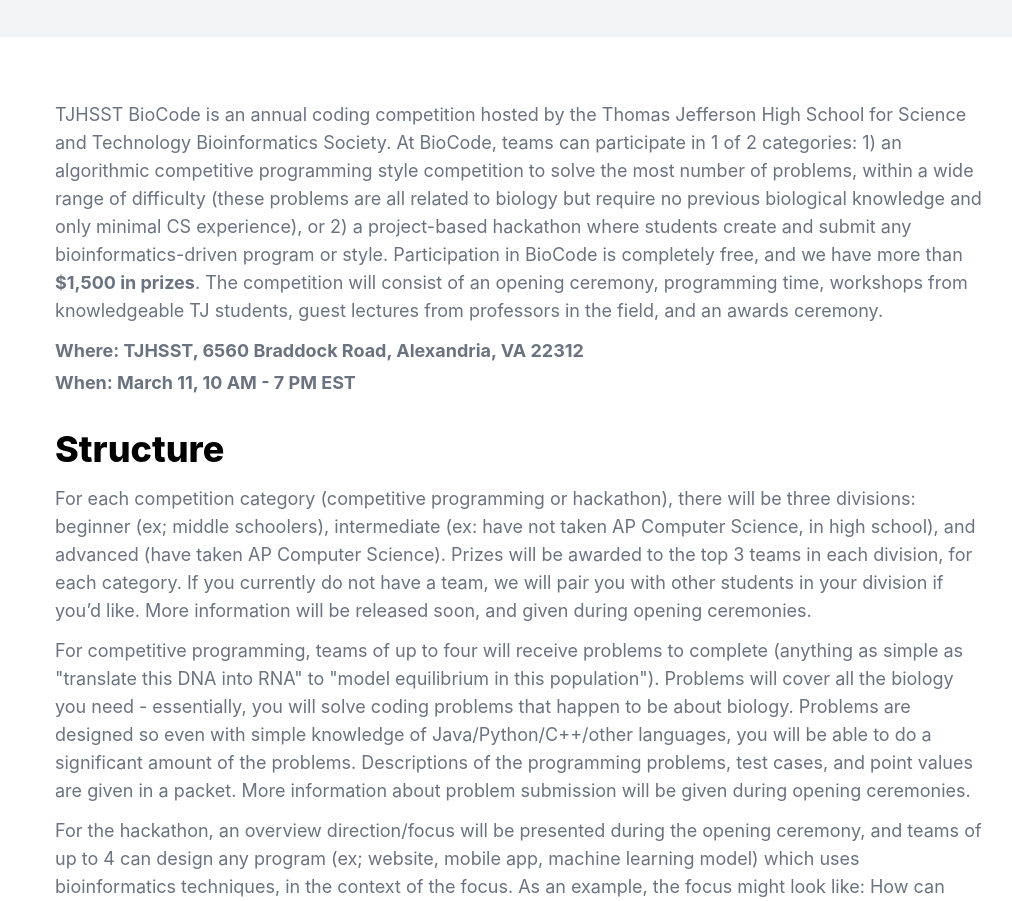
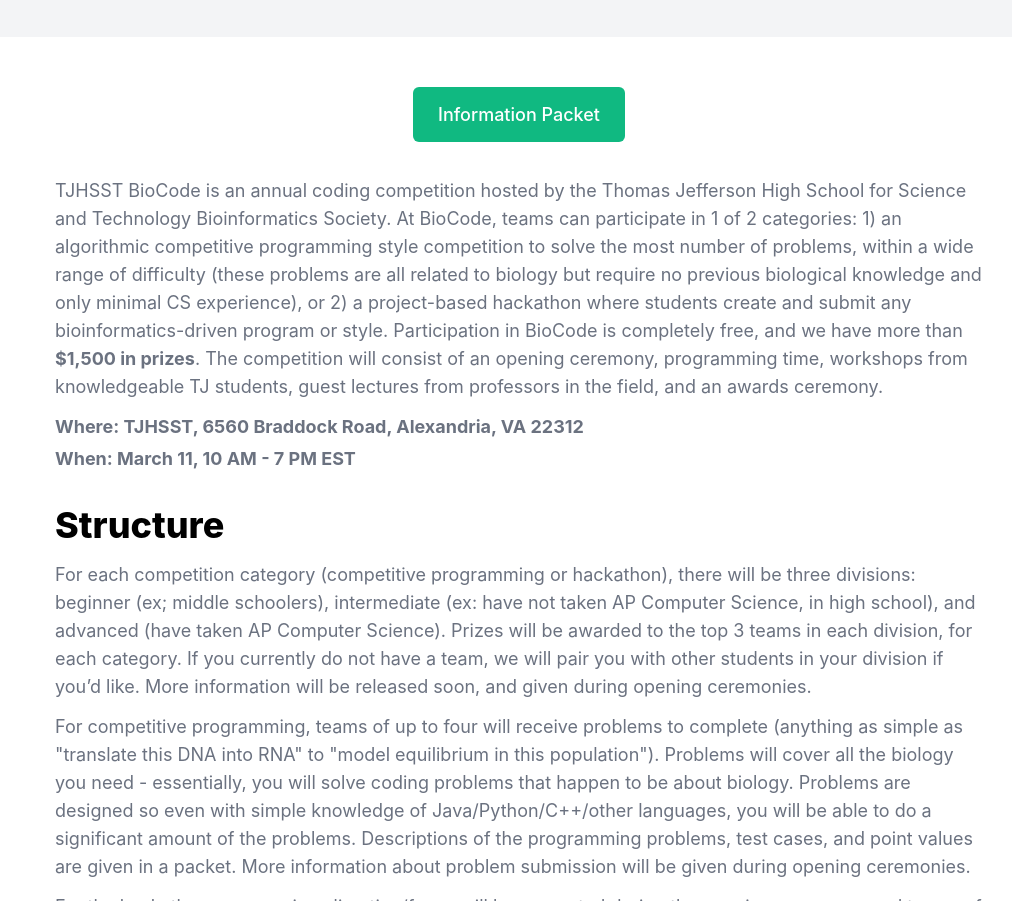
Before and after one commit to tj-bioinfo-society/website, a Gatsby site: page /biocode in a window 1280 px wide. Shown: the part 979-1880 px from the top of the page, without its empty margins (121-1133 px from the left). Built offline with nearby package versions, Linux system fonts and the light colour scheme; Gatsby itself is replaced by a stand-in of ours.

Commit message:
biocode info packet

```diff
--- a/package.json
+++ b/package.json
@@ -30,7 +30,8 @@
     "react-dom": "^17.0.1",
     "react-hamburger-menu": "^1.2.1",
     "react-helmet": "^6.1.0",
-    "react-icons": "^4.2.0"
+    "react-icons": "^4.2.0",
+    "webpack": "^5.75.0"
   },
   "devDependencies": {
     "autoprefixer": "^10.3.1",
--- a/src/pages/biocode.js
+++ b/src/pages/biocode.js
@@ -39,9 +39,9 @@
         </div>
       </div>
       <div className='mx-auto max-w-screen-lg py-20 pt-16 px-4 sm:px-8 md:px-12'>
-        {/* <div className="mb-12 text-center">
-          <a href="https://docs.google.com/document/d/1AA084FChANFJe_CPFmHl207dfgHzoUS-pI0ldBFrFxU/edit?usp=sharing" target="_blank" className="bg-green-500 hover:bg-green-400 focus:outline-none focus:bg-green-400 px-6 py-4 border border-transparent text-lg font-medium rounded-md text-white transition duration-150 ease-in-out">Welcome Packet</a>
-        </div> */}
+        <div className="mb-12 text-center">
+          <a href="https://docs.google.com/document/d/13GJ1G2ECgkMzfLev30uvDCTuXJ5hSQlNoCvjUgDlCgQ/edit?usp=sharing" target="_blank" className="bg-green-500 hover:bg-green-400 focus:outline-none focus:bg-green-400 px-6 py-4 border border-transparent text-lg font-medium rounded-md text-white transition duration-150 ease-in-out">Information Packet</a>
+        </div>
         <div className='mb-8'>
           <p className="text-gray-500 text-lg mb-3">
           TJHSST BioCode is an annual coding competition hosted by the Thomas Jefferson High School
```
Also changed, not shown: 1 other file.
